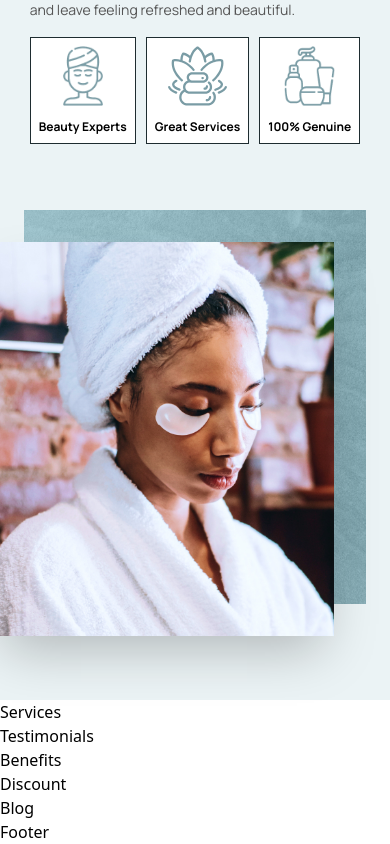
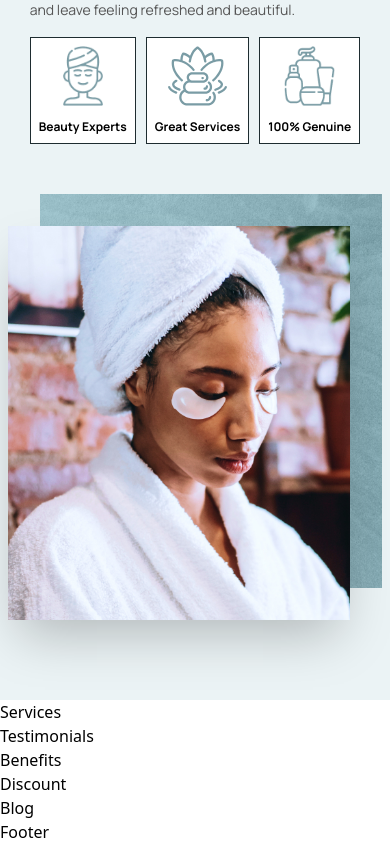
Before and after one commit to MAGHPMallawaarachchi/beautyness, a React (Vite) app: page / in a window 390 px wide. Shown: the part 1886-2730 px from the top of the page. Built offline with nearby package versions, Linux system fonts and the light colour scheme.

Commit message:
update aboutus.jsx

```diff
--- a/src/components/AboutUs.jsx
+++ b/src/components/AboutUs.jsx
@@ -25,8 +25,8 @@ const AboutUs = () => (
     </div>
 
     <div className='relative bottom-4 sm:py-0 py-8'>
-      <img src={bg2} alt="" className='absolute object-contain sm:h-[576px] sm:w-[500px] z-10' />
-      <img src={facial1} alt="" className='relative top-8 right-8  object-contain sm:h-[576px] sm:w-[500px] z-20 shadow-2xl ' />
+      <img src={bg2} alt="" className='absolute left-4 top-4 sm:left-0 sm:top-0 object-contain sm:h-[576px] sm:w-[500px] z-10' />
+      <img src={facial1} alt="" className='relative top-4 right-4 sm:top-8 sm:right-8 object-contain sm:h-[576px] sm:w-[500px] z-20 shadow-2xl ' />
     </div>
 
   </section>
```
